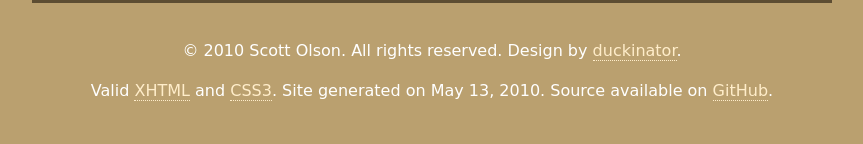
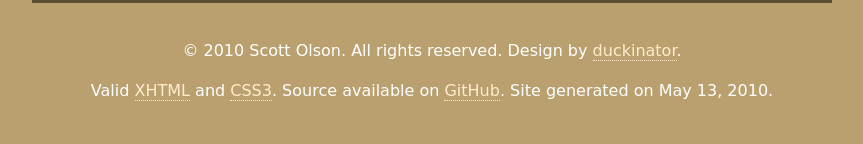
Before and after one commit to solson/scott-olson.org, a Jekyll site: the page built from index.html, in a window 1280 px wide. Shown: the part 831-975 px from the top of the page, without its empty margins (208-1071 px from the left). Built offline with Jekyll 4.4.1, drawn with Linux system fonts in a browser that asks for light colours; Markdown is read by kramdown in place of the engine named in the settings; comment, search, counter and statistics services are not loaded.

Commit message:
Mhh, I'm obsessive about the order of these sentences.

```diff
--- a/_layouts/default.html
+++ b/_layouts/default.html
@@ -55,7 +55,7 @@
 
 <div id="footer">
   <p>&copy; 2010 Scott Olson. All rights reserved. Design by <a href="http://duckinator.net/">duckinator</a>.</p>
-  <p>Valid <a href="http://validator.w3.org/check?uri=referer">XHTML</a> and <a href="http://jigsaw.w3.org/css-validator/check/referer?profile=css3">CSS3</a>. Site generated on {{ site.time | date: "%B %d, %Y" }}. Source available on <a href="http://github.com/tsion/scott-olson.org">GitHub</a>.</p>
+  <p>Valid <a href="http://validator.w3.org/check?uri=referer">XHTML</a> and <a href="http://jigsaw.w3.org/css-validator/check/referer?profile=css3">CSS3</a>. Source available on <a href="http://github.com/tsion/scott-olson.org">GitHub</a>. Site generated on {{ site.time | date: "%B %d, %Y" }}.</p>
 </div>
 
 <script type="text/javascript">
```
